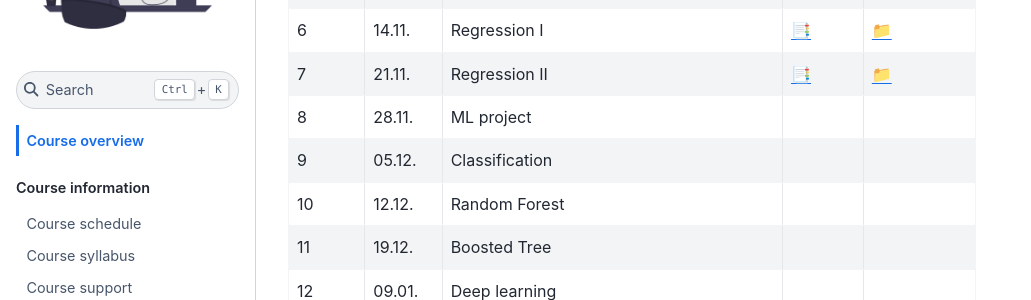
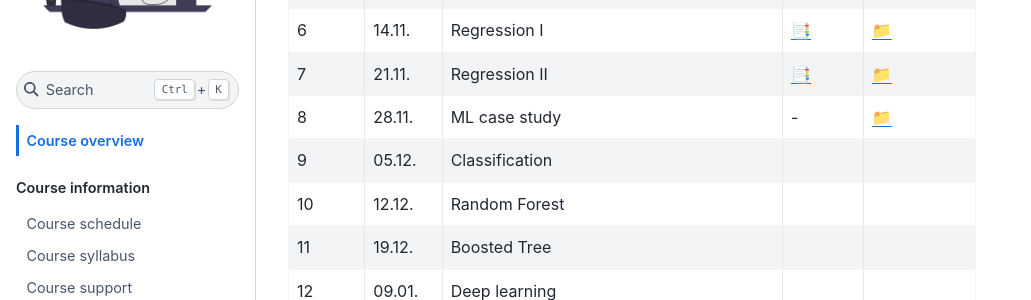
Before and after one commit to ds-ws22/website, a Jupyter Book: the page built from docs/course-overview.md, in a window 1280 px wide and 900 px high, scrolled down 512 px. Shown: the part 153-453 px from the top of the window, without its empty margins (0-1031 px from the left). Built offline with Jupyter Book 1.0.4 settings and Sphinx 7.4.7 and the Sphinx Book theme 1.1.4, drawn with Linux system fonts in a browser that asks for light colours; comment, search, counter and statistics services are not loaded.

Commit message:
Update course-overview.md

```diff
--- a/docs/course-overview.md
+++ b/docs/course-overview.md
@@ -20,7 +20,7 @@ For a more detailed semester overview, take a look at the [course-schedule](../d
 |	5	|	07.11.	|	Text Mining	|	 - 	|	[📁](../weeks/week5.md)	|
 |	6	|	14.11.	|	Regression I	|	[📑](https://drive.google.com/file/d/1-ZfUfZ671sAIsGPhKhvPfG9_mpgOXuro/view?usp=sharing)	|	[📁](../weeks/week6.md)	|
 |	7	|	21.11.	|	Regression II	|	[📑](https://drive.google.com/file/d/1-cGm0I8N0sVjoLRFJrz-4t15PlR_Qy_4/view?usp=sharing)	|	[📁](../weeks/week7.md)	|
-|	8	|	28.11.	|	ML project 	|		|		|
+|	8	|	28.11.	|	ML case study 	|	 - 	|	[📁](../weeks/week8.md)	|
 |	9	|	05.12.	|	Classification	|		|		|
 |	10	|	12.12.	|	Random Forest	|		|		|
 |	11	|	19.12.	|	Boosted Tree	|		|		|
```
